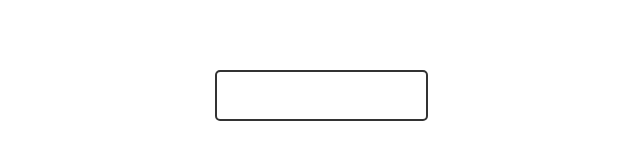
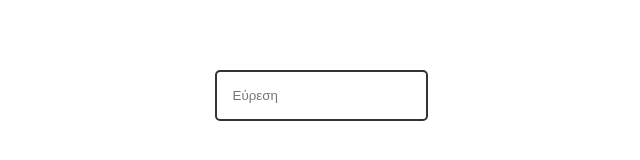
Before and after one commit to trelo-bifteki/kaliarnta.gr, a Vue app: page /search in a window 1280 px wide. Shown: the part 182-342 px from the top of the page, without its empty margins (319-959 px from the left). Built offline with nearby package versions, Linux system fonts and the light colour scheme.

Commit message:
Extend bindings from route into component

```diff
--- a/src/components/SearchForm.vue
+++ b/src/components/SearchForm.vue
@@ -2,21 +2,21 @@
 import  {
   defineComponent,
 } from 'vue';
-import {
-  SearchFormInput,
-} from '@/types/search-form';
 
 export default defineComponent({
   name: 'SearchForm',
+  props: {
+    keyword: {
+      type: String,
+      default: '',
+    },
+  },
   emits: [ 'submit' ],
-  data(): SearchFormInput {
-    return {
-      term: '',
-    };
-  },
   methods: {
     submit() {
-      this.$emit('submit', this.$data);
+      this.$emit('submit', {
+        keyword: this.keyword,
+      });
     },
   },
 });
@@ -28,17 +28,18 @@ export default defineComponent({
     @submit.prevent="submit"
   >
     <input
-      id="search-form__term"
-      v-model="term"
-      :class="$style.searchFormTerm"
+      :value="keyword"
+      name="keyword"
+      :class="$style.searchFormKeyword"
       type="text"
-      qa-ref="search-form__term"
+      qa-ref="search-form__keyword"
+      placeholder="Εύρεση"
     >
   </form>
 </template>
 
 <style module>
-.searchFormTerm {
+.searchFormKeyword {
   border: 2px solid #333;
   border-radius: 5px;
   padding: 1rem;
--- a/src/plugins/router.ts
+++ b/src/plugins/router.ts
@@ -16,5 +16,8 @@ export const router = createRouter({
     path: '/search',
     name: 'SearchView',
     component: SearchView,
+    props: route => ({
+      keyword: route.query.keyword,
+    }),
   } ],
 });
--- a/src/types/search-form.ts
+++ b/src/types/search-form.ts
@@ -1,3 +1,3 @@
 export interface SearchFormInput {
-  term: string;
+  keyword: string;
 }
--- a/src/views/SearchView.vue
+++ b/src/views/SearchView.vue
@@ -13,15 +13,24 @@ export default defineComponent({
   components: {
     SearchForm,
   },
+  props: {
+    keyword: {
+      type: String,
+      default: '',
+    },
+  },
   methods: {
     search(data: SearchFormInput): void {
-      console.log(`Search for ${data.term}`);
+      console.log(`Search for ${data.keyword}`);
     },
   },
 });
 </script>
 <template>
   <div qa-ref="search-view">
-    <search-form @submit="search" />
+    <search-form
+      :keyword="keyword"
+      @submit="search"
+    />
   </div>
 </template>
```
Also changed, not shown: 2 other files (tests, documents, lock files or other folders).
